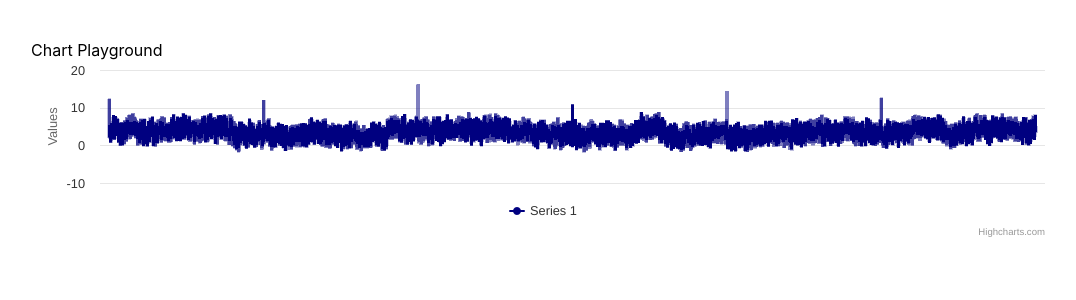
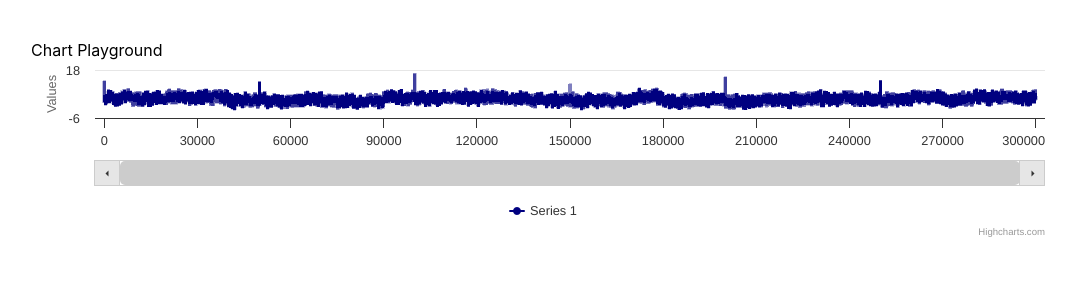
Before and after one commit to LucasAndrad/charts-playground, a React (Create React App) app: page / in a window 1280 px wide. Shown: the top 300 px of the page, without its empty margins (97-1173 px from the left). Built offline with nearby package versions, Linux system fonts and the light colour scheme.

Commit message:
Fix one chart display

```diff
--- a/package.json
+++ b/package.json
@@ -22,7 +22,7 @@
   },
   "scripts": {
     "start": "react-scripts start",
-    "build": "react-scripts build",
+    "build": "BUILD_PATH='./build' react-scripts build",
     "test": "react-scripts test",
     "eject": "react-scripts eject"
   },
--- a/src/Chart.tsx
+++ b/src/Chart.tsx
@@ -11,6 +11,10 @@ import { getMockMarkers, getRandomColor } from './mock';
 
 xrange(Highcharts);
 boostModule(Highcharts);
+
+type OptionsProps = {
+  showXaxis?: boolean;
+};
 
 export const Chart = () => {
   const updateChartsExtremes = (eventExtreme: any, chartId: any) => {
@@ -63,7 +67,7 @@ export const Chart = () => {
     return arr;
   }
 
-  const getOptions = (showXaxis: boolean = false) => {
+  const getOptions = ({ showXaxis = false }: OptionsProps) => {
     const defaultOptions = {
       chart: {
         chartId: shortid.generate(),
@@ -131,26 +135,26 @@ export const Chart = () => {
     <div className="main-container">
       <div className="container">
         <div>Chart Playground</div>
-        <HighchartsReact
-          highcharts={Highcharts}
-          options={getOptions()}
-        />
         {/* <HighchartsReact
           highcharts={Highcharts}
-          options={getOptions()}
+          options={getOptions({})}
         />
         <HighchartsReact
           highcharts={Highcharts}
-          options={getOptions()}
+          options={getOptions({})}
         />
         <HighchartsReact
           highcharts={Highcharts}
-          options={getOptions()}
+          options={getOptions({})}
         />
         <HighchartsReact
           highcharts={Highcharts}
-          options={getOptions(true)}
+          options={getOptions({})}
         /> */}
+        <HighchartsReact
+          highcharts={Highcharts}
+          options={getOptions({ showXaxis: true })}
+        />
       </div>
     </div>
   )
```
